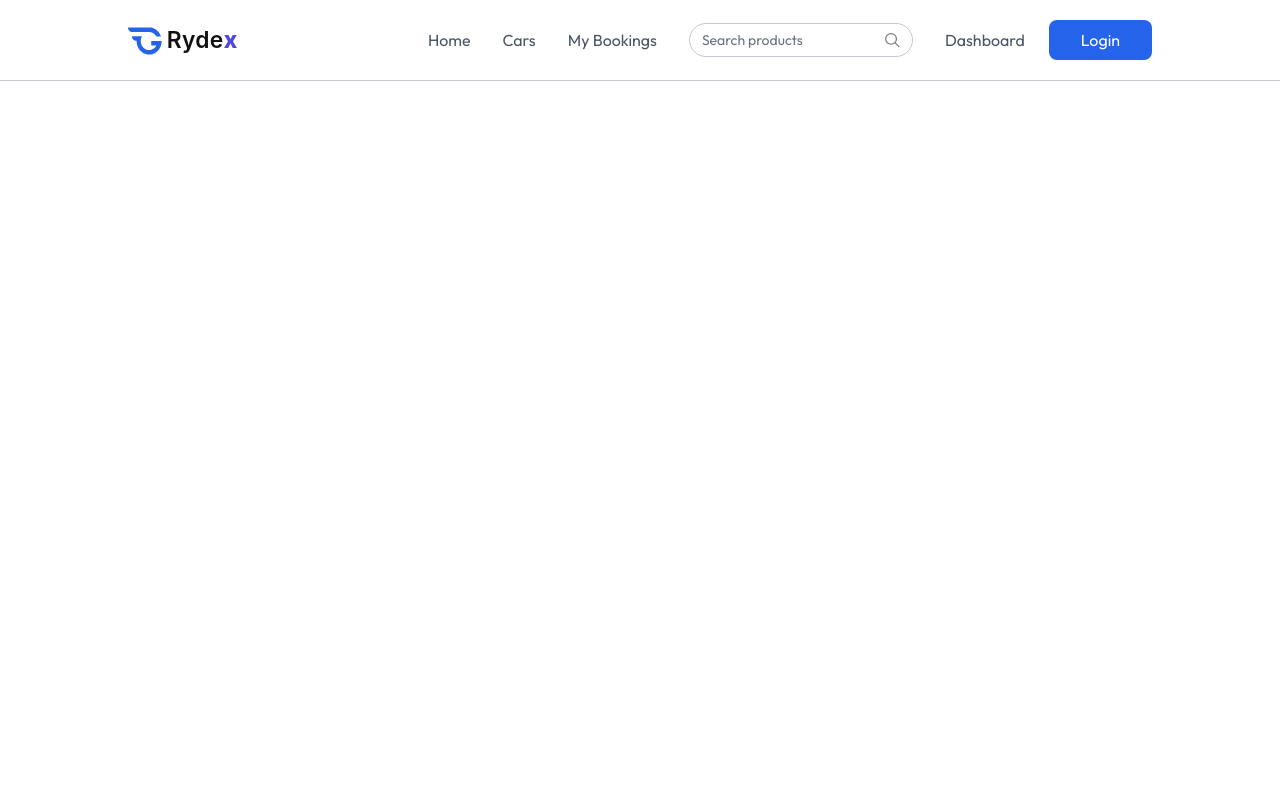
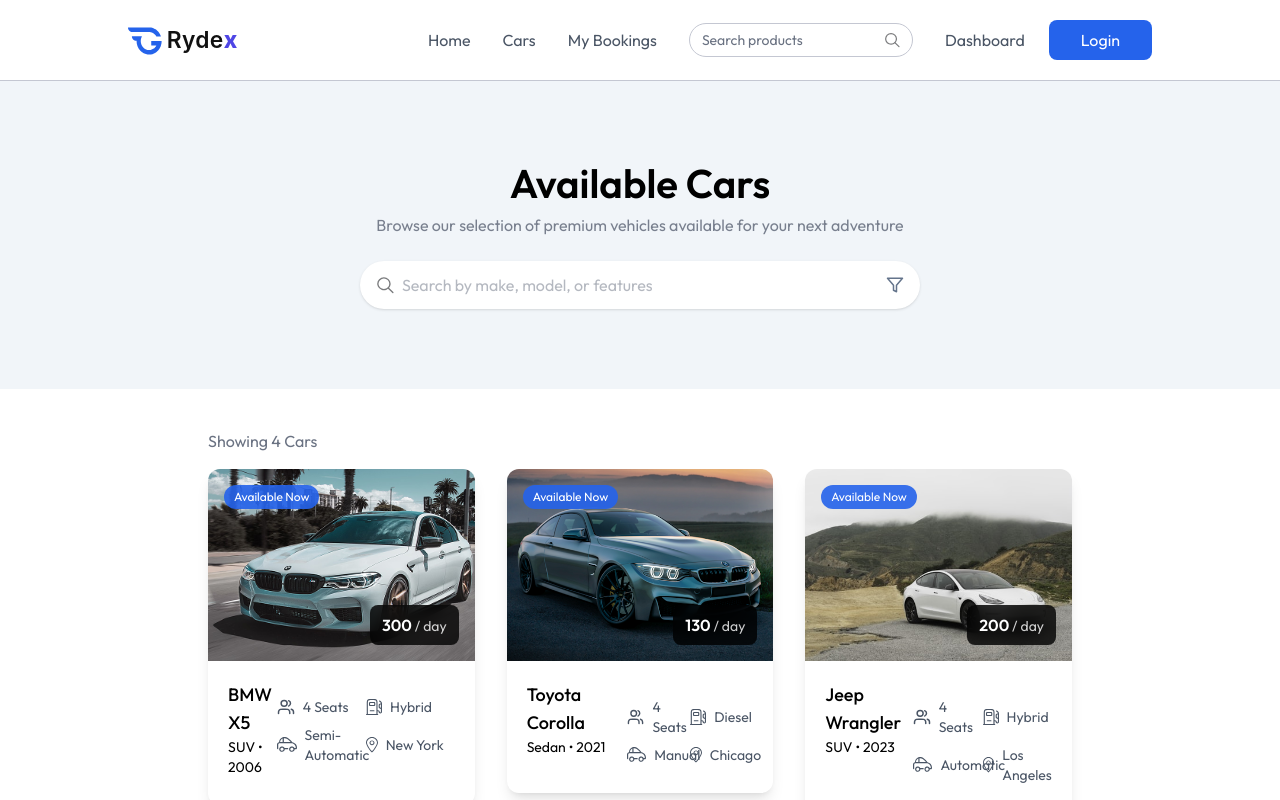
Before and after one commit to Aarsh31248/Rydex, a React (Vite) app in the folder client/: page /cars in a window 1280 px wide. Shown: the top 800 px of the page. Built offline with nearby package versions, Linux system fonts and the light colour scheme.

Commit message:
feat: Show all cars page

```diff
--- a/client/src/App.jsx
+++ b/client/src/App.jsx
@@ -5,6 +5,7 @@
 import CarDetails from "./pages/CarDetails";
 import Cars from "./pages/Cars";
 import MyBookings from "./pages/MyBookings";
+import Footer from "./components/Footer";
 
 const App = () => {
   const [showLogin, setShowLogin] = useState(false);
@@ -17,9 +18,11 @@
       <Routes>
         <Route path="/" element={<Home />} />
         <Route path="/car-details/:id" element={<CarDetails />} />
-        <Route path="/card" element={<Cars />} />
+        <Route path="/cars" element={<Cars />} />
         <Route path="/my-bookings" element={<MyBookings />} />
       </Routes>
+
+      {!isOwnerPath && <Footer />}
     </>
   );
 };
--- a/client/src/components/CarCard.jsx
+++ b/client/src/components/CarCard.jsx
@@ -1,10 +1,18 @@
+import { useNavigate } from "react-router-dom";
 import { assets } from "../assets/assets";
 
 const CarCard = ({ car }) => {
   const currency = import.meta.env.VITE_CURRENCY;
+  const navigate = useNavigate();
 
   return (
-    <div className="group rounded-xl overflow-hidden shadow-lg hover:-translate-y-1 transition-all duration-500 cursor-pointer">
+    <div
+      onClick={() => {
+        navigate(`/car-details/${car._id}`);
+        scrollTo(0, 0);
+      }}
+      className="group rounded-xl overflow-hidden shadow-lg hover:-translate-y-1 transition-all duration-500 cursor-pointer"
+    >
       <div className="relative h-48 overflow-hidden">
         <img
           src={car.image}
--- a/client/src/pages/Cars.jsx
+++ b/client/src/pages/Cars.jsx
@@ -1,9 +1,57 @@
-import React from 'react'
+import { useState } from "react";
+import { assets, dummyCarData } from "../assets/assets";
+import Title from "../components/Title";
+import CarCard from "../components/CarCard";
 
 const Cars = () => {
+  const [input, setInput] = useState("");
+
   return (
-    <div>Cars</div>
-  )
-}
+    <div>
+      <div className="flex flex-col items-center py-20 bg-light max-md:px-4">
+        <Title
+          title="Available Cars"
+          subTitle="Browse our selection of premium vehicles available for your next adventure"
+        />
 
-export default Cars
+        <div className="flex items-center bg-white px-4 mt-6 max-w-140 w-full h-12 rounded-full shadow">
+          <img
+            src={assets.search_icon}
+            alt="search"
+            className="w-4.5 h-4.5 mr-2"
+          />
+
+          <input
+            type="text"
+            placeholder="Search by make, model, or features"
+            className="w-full h-full outline-none text-gray-500"
+            onChange={(e) => setInput(e.target.value)}
+            value={input}
+          />
+
+          <img
+            src={assets.filter_icon}
+            alt="filter icon"
+            className="w-4.5 h-4.5 ml-2"
+          />
+        </div>
+      </div>
+
+      <div className="px-6 md:px-16 lg:px-24 xl:px-32 mt-10">
+        <p className="text-gray-500 xl:px-20 max-w-7xl mx-auto">
+          Showing {dummyCarData.length} Cars
+        </p>
+
+        <div className="grid grid-cols-1 sm:grid-cols-2 lg:grid-cols-3 gap-8 mt-4 xl:px-20 max-w-7xl mx-auto">
+          {dummyCarData.map((car, index) => (
+            <div key={index}>
+              <CarCard car={car} />
+            </div>
+          ))}
+        </div>
+      </div>
+    </div>
+  );
+};
+
+export default Cars;
--- a/client/src/pages/Home.jsx
+++ b/client/src/pages/Home.jsx
@@ -1,11 +1,17 @@
+import Banner from "../components/Banner";
 import FeaturedSection from "../components/FeaturedSection";
 import Hero from "../components/Hero";
+import NewsLetter from "../components/NewsLetter";
+import Testimonial from "../components/Testimonial";
 
 const Home = () => {
   return (
     <div>
       <Hero />
       <FeaturedSection />
+      <Banner />
+      <Testimonial />
+      <NewsLetter />
     </div>
   );
 };
```
